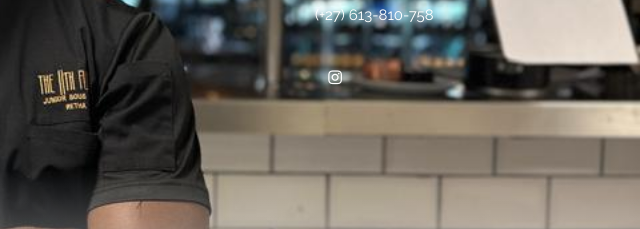
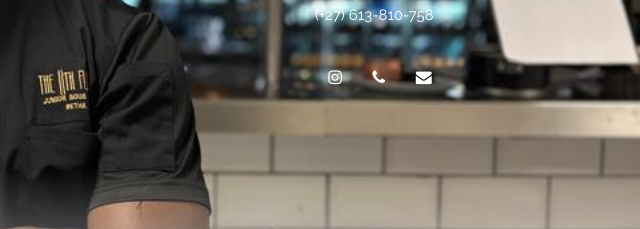
Before and after one commit to ArehoneM/Rethabile-portfolio, a plain HTML site: page index.html in a window 1280 px wide. Shown: the part 393-622 px from the top of the page, 640-1280 px from the left. Drawn offline with Linux system fonts and the light colour scheme.

Commit message:
contact updates

```diff
--- a/index.html
+++ b/index.html
@@ -92,8 +92,8 @@
 
                                 <div class="social-icons">
                                     <a href="https://www.instagram.com/retha_the_chef/"><i class="fa fa-instagram fa-lg text-white"></i></a>
-                                    <!-- <a href="#"><i class="fa fa-twitter fa-lg"></i></a>
-                                    <a href="#"><i class="fa fa-linkedin fa-lg"></i></a> -->
+                                    <a href="tel:061 381 0758"><i class="fa fa-phone fa-lg text-white"></i></a>
+                                    <a href="mailto:rethabile.senoko@gmail.com"><i class="fa fa-envelope fa-lg text-white"></i></a>
                                 </div>
                             </div>
                         </div>
```
